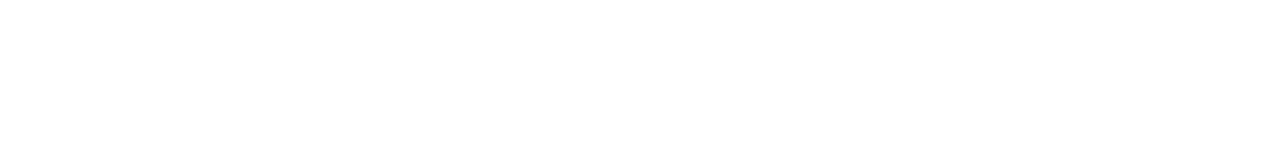
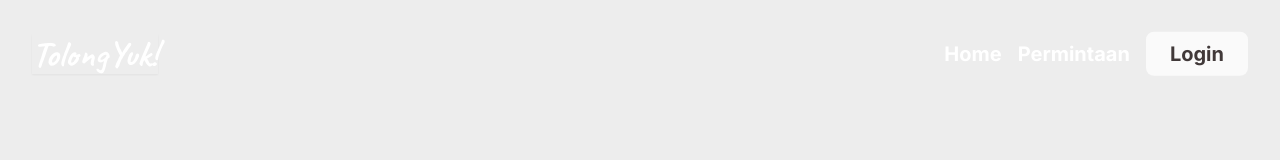
Before and after one commit to UCYenyen/silogy-competition, a Next.js app: page /semua-permintaan in a window 1280 px wide. Before the commit this address had no page. Shown: the top 160 px of the page. Built offline with nearby package versions, Linux system fonts and the light colour scheme.

Commit message:
permintaan bantuan sama navbar

```diff
--- a/app/daftar-bantuan/page.tsx
+++ b/app/semua-permintaan/page.tsx
@@ -1,4 +1,5 @@
 import Image from "next/image";
+import Navbar from "@/components/navbar";
 export default function Dashboard() {
     const cards = Array(6).fill({
         title: "Bersih-bersih",
@@ -8,7 +9,8 @@
     });
 
     return (
-        <div className="bg-[#EDEDED] min-h-screen py-8 px-4">
+        <div className="bg-[#EDEDED] min-h-screen">
+            <Navbar />
         <section className="min-h-screen gap-8 flex p-12 md:pt-48 md:px-24 flex-col items-center md:items-start md:justify-start bg-[#EDEDED] ">
             <div className="w-50 z-[150] h-1 bg-gradient-to-l from-[#0189BB] to-transparent"></div>
             <h1 className="text-[#322C2C] font-bold text-5xl text-center ">
--- a/components/navbar.tsx
+++ b/components/navbar.tsx
@@ -103,8 +103,8 @@
         <Link href="/" className="font-heading text-4xl">TolongYuk!</Link>
       </div>
       <div className="hidden md:flex items-center gap-4 hadow-xs">
-        <Link href="/about" className="hover:underline">Home</Link>
-        <Link href="/contact" className="hover:underline">Permintaan</Link>
+        <Link href="/" className="hover:underline">Home</Link>
+        <Link href="/semua-permintaan" className="hover:underline">Permintaan</Link>
         <div className="bg-[#FAFAFA] p-2 rounded-lg text-[#413939]">
           <Link href="/login" className="hover:underline px-4">Login</Link>
         </div>
```
Also changed, not shown: app/form-minta-bantuan/page.tsx (renamed from app/ask-help-form/page.tsx).
